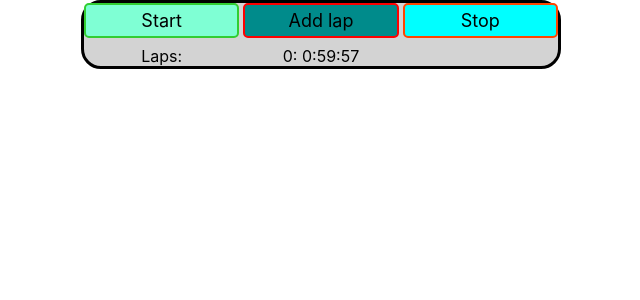
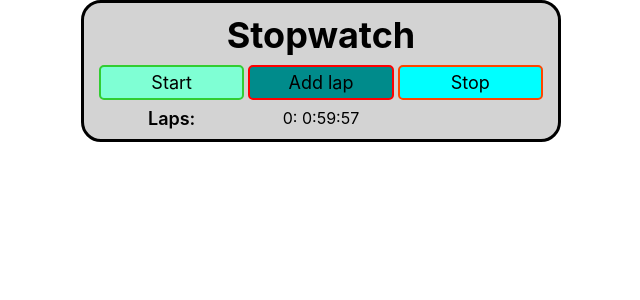
Before and after one commit to U3erKa/React-Tasks, a React (Create React App) app: page / in a window 1280 px wide. Both pictures are taken after a click on the button "Add lap". Shown: the top 300 px of the page, without its empty margins (319-959 px from the left). Built offline with nearby package versions, Linux system fonts and the light colour scheme.

Commit message:
Add proper styles

```diff
--- a/package.json
+++ b/package.json
@@ -1,6 +1,6 @@
 {
   "name": "practice-react-stopwatch",
-  "version": "0.3.0",
+  "version": "0.3.1",
   "private": true,
   "dependencies": {
     "@testing-library/jest-dom": "^5.16.5",
--- a/src/components/Stopwatch/Stopwatch.module.css
+++ b/src/components/Stopwatch/Stopwatch.module.css
@@ -6,16 +6,23 @@
   width: clamp(320px, 100%, 480px);
   gap: 8px 4px;
   margin: 0 auto;
+  padding: 10px 15px;
   border: 3px solid black;
   border-radius: 20px;
   background-color: lightgray;
+}
+
+.heading {
+  font-size: 36px;
+  font-weight: bold;
+  grid-area: 1 / 1 / 1 / 4;
 }
 
 .time {
   padding: 5px 10px;
   font-size: 24px;
   font-weight: bold;
-  grid-area: 1 / 1 / 1 / 4;
+  grid-area: 2 / 1 / 2 / 4;
 }
 
 .btn {
@@ -44,3 +51,8 @@
   border-color: orangered;
   background-color: cyan;
 }
+
+.laps {
+  font-size: 18px;
+  font-weight: 600;
+}
--- a/src/components/Stopwatch/index.jsx
+++ b/src/components/Stopwatch/index.jsx
@@ -45,7 +45,9 @@ class Stopwatch extends Component {
     this.state.laps.map(({ hours, minutes, seconds }, id) => {
       return (
         <li key={id} className={styles.lap}>
-          {id}: {`${hours}:${minutes}:${seconds}`}
+          <p>
+            {id}: {`${hours}:${minutes}:${seconds}`}
+          </p>
         </li>
       );
     });
@@ -53,12 +55,12 @@ class Stopwatch extends Component {
   render() {
     const { isStarted, isTimeVisible, hours, minutes, seconds } = this.state;
     const displayProps = { hours, minutes, seconds, isStarted, incrementTime: this.incrementTime };
-    const { container, btn, startBtn, pauseBtn, lapBtn, stopBtn } = styles;
+    const { container, heading, btn, startBtn, pauseBtn, lapBtn, stopBtn, laps } = styles;
     const listOfLaps = this.lapsList();
 
     return (
       <article className={container}>
-        {/* <h1>Stopwatch</h1> */}
+        <h1 className={heading}>Stopwatch</h1>
         {isTimeVisible && <StopwatchDisplay displayProps={displayProps} />}
         <button
           className={`${isStarted ? pauseBtn : startBtn} ${btn}`}
@@ -72,8 +74,12 @@ class Stopwatch extends Component {
         <button className={`${stopBtn} ${btn}`} onClick={this.stopTimer}>
           Stop
         </button>
-        <p>Laps:</p>
-        <ul>{listOfLaps}</ul>
+        {listOfLaps.length !== 0 && (
+          <>
+            <h2 className={laps}>Laps:</h2>
+            <ul>{listOfLaps}</ul>
+          </>
+        )}
       </article>
     );
   }
```
Also changed, not shown: 1 other file (tests, documents, lock files or other folders).
